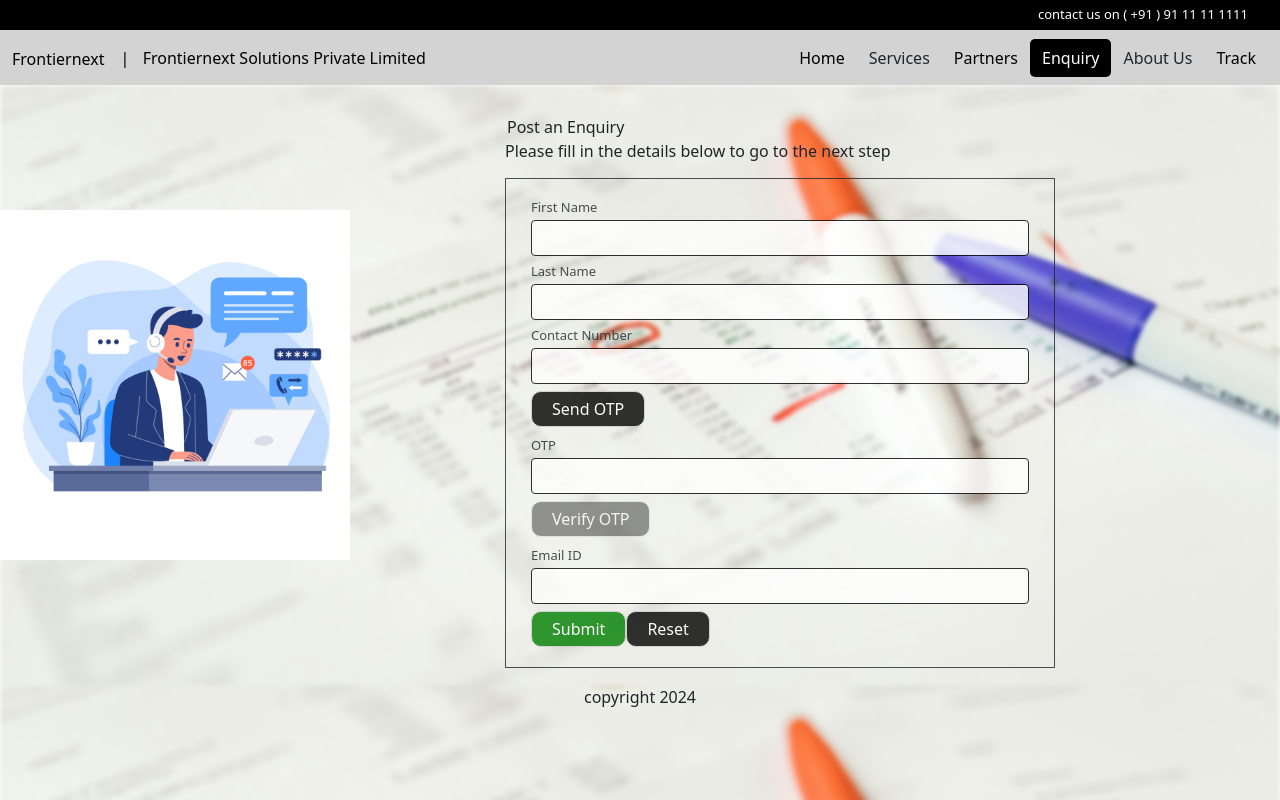
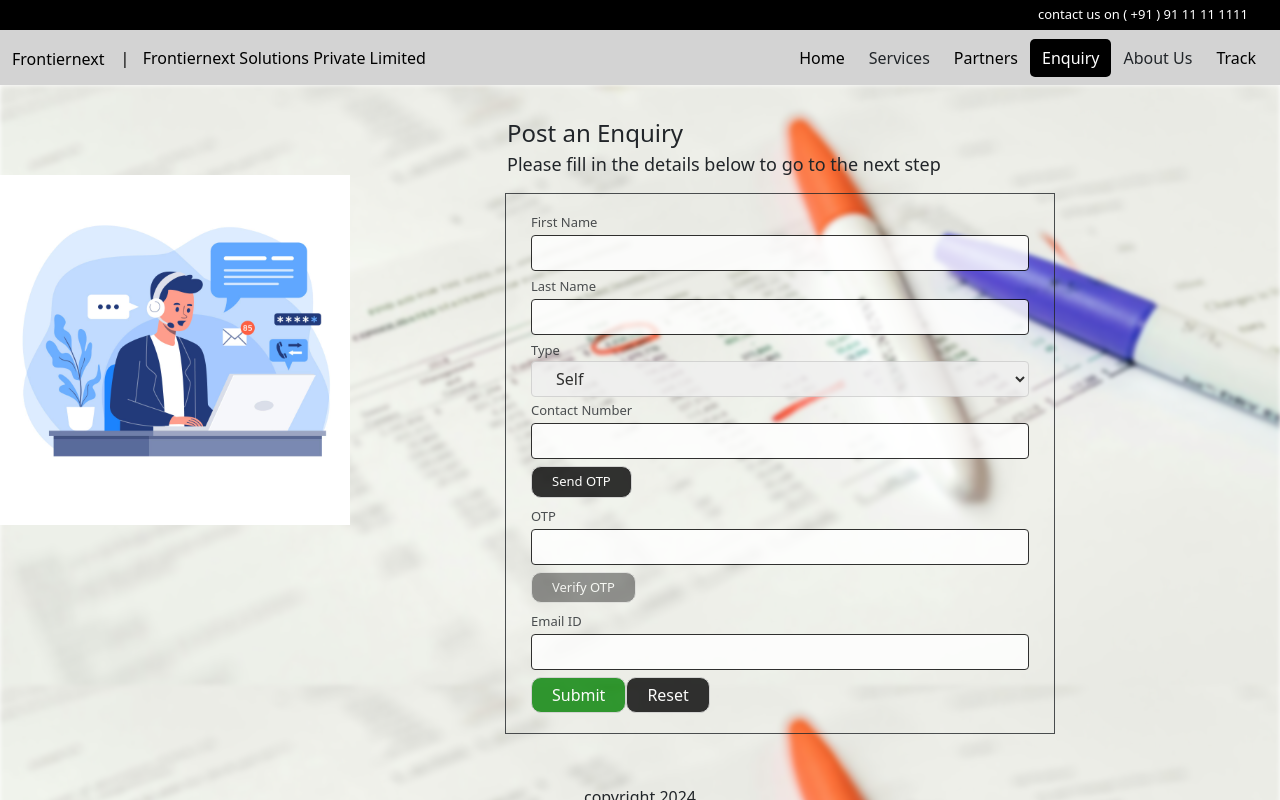
Before and after one commit to Nilesh-Kolhe/Projects, a React (Create React App) app in the folder fintech-portal-client/: page /enquiry in a window 1280 px wide. Built offline with nearby package versions, Linux system fonts and the light colour scheme.

Commit message:
Added Enquiry Submitted Dialog

```diff
--- a/fintech-portal-client/src/pages/Enquiry.css
+++ b/fintech-portal-client/src/pages/Enquiry.css
@@ -1,7 +1,8 @@
 input[type=text],
 [type=submit],
 [type=radio],
-[type=email] {
+[type=email],
+select {
     width: 100%;
     padding: 5px 20px;
     margin: 2px 0;
@@ -27,7 +28,7 @@ input[type=submit]:hover {
 }
 
 #enquire {
-    background-color: '#FFF';
+    /* background-color: #FFF; */
     opacity: 80%;
     margin: 15px 0px;
     padding: 15px 25px;
@@ -47,21 +48,21 @@ input[type=submit]:hover {
     border: solid 1px;
 }
 
-#head {
-    font-size: 'x-large';
+.head {
+    font-size: x-large;
     font-weight: 500;
     padding: 0px 2px;
 }
 
-#sub-head {
-    font-size: 'large';
+.sub-head {
+    font-size: large;
     font-weight: 200;
-    padding: '0px 2px';
+    padding: 0px 2px;
 }
 
 #call-img-container {
     display: flex;
-    align-items: center;
+    margin-top: 90px;
 }
 
 @media only screen and (min-width : 320px) and (max-width : 768px) {
@@ -75,12 +76,12 @@ input[type=submit]:hover {
         padding: 15px 15px;
     }
 
-    #head {
+    .head {
         padding: 0px 10px;
     }
 
-    #sub-head {
-        font-size: 'medium';
+    .sub-head {
+        font-size: medium;
         padding: 0px 10px;
     }
 }
--- a/fintech-portal-client/src/pages/Enquiry.js
+++ b/fintech-portal-client/src/pages/Enquiry.js
@@ -9,10 +9,12 @@ import Button from '../ui-components/Button';
 const Enquiry = () => {
     let fnameRef = useRef();
     let lnameRef = useRef();
+    let typeRef = useRef();
     let contactRef = useRef();
     let emailRef = useRef();
     let otpRef = useRef();
-    let details = {};
+
+    const [isEnquiryReceived, setIsEnquiryReceived] = useState(false);
 
     const [isOtpDisabled, setIsOtpDisabled] = useState({
         isSendOtpDisabled: false,
@@ -25,9 +27,7 @@ const Enquiry = () => {
     });
 
     const sendOTP = (event) => {
-        // event.preventDefault();
-
-        axios.post(`${process.env.REACT_APP_FINTECH_SERVER_URL}/sendOTP`, {
+        axios.post(`${process.env.REACT_APP_FINTECH_SERVER_URL}/otp/send`, {
             countryCode: '+91',
             phoneNumber: contactRef.current.value
         })
@@ -50,8 +50,7 @@ const Enquiry = () => {
     }
 
     const verifyOTP = (event) => {
-        // event.preventDefault();
-        axios.post(`${process.env.REACT_APP_FINTECH_SERVER_URL}/verifyOTP`, {
+        axios.post(`${process.env.REACT_APP_FINTECH_SERVER_URL}/otp/verify`, {
             countryCode: '+91',
             phoneNumber: contactRef.current.value,
             otp: otpRef.current.value
@@ -67,29 +66,34 @@ const Enquiry = () => {
     }
 
     const handleSubmit = (event) => {
-        event.preventDefault();
-        details = {
+        axios.post(`${process.env.REACT_APP_FINTECH_SERVER_URL}/submitEnquiry`, {
             firstName: fnameRef.current.value,
             lastName: lnameRef.current.value,
+            type: typeRef.current.value,
             contact: contactRef.current.value,
             email: emailRef.current.value
-        }
-        console.log('Form Submitted with Values: ', details);
+        })
+            .then(response => {
+                console.log('Save Enquiry Response: ', response);
+                setIsEnquiryReceived(true);
+            })
+            .catch(error => console.error(error));
     }
 
     return (
         <>
-            <div style={{ display: 'flex', columnGap: '155px', height: '600px', width: '100%' }}>
+            <div style={{ display: 'flex', columnGap: '155px', height: '700px', width: '100%' }}>
                 <div style={{ position: 'absolute', width: '100%', height: '100%', backgroundImage: `url(${contact})`, filter: 'blur(2px)', zIndex: '-1' }}>
                 </div>
                 <div id='call-img-container'>
                     <img src={call} style={{ height: '350px', width: '350px' }} />
                 </div>
+                {!isEnquiryReceived ? <>
                     <div style={{ marginTop: '30px' }}>
-                    <span id='head'>Post an Enquiry</span>
+                        <span className='head'>Post an Enquiry</span>
                         <br />
-                    <span id='sub-head' >Please fill in the details  below to go to the next step</span>
-                    <form id='enquire' onSubmit={handleSubmit} name='Enquire Now'>
+                        <span className='sub-head' >Please fill in the details  below to go to the next step</span>
+                        <form id='enquire' name='Enquire Now'>
                             <div className="form-group">
                                 <label className="heading" for="fname">First Name</label>
                                 <input ref={fnameRef} type="text" id="fname" name="firstname" />
@@ -101,16 +105,24 @@ const Enquiry = () => {
                             </div>
 
                             <div className="form-group">
+                                <label className="heading" for="type">Type</label>
+                                <select id='enquiry-type' ref={typeRef}>
+                                    <option value="self">Self</option>
+                                    <option value="other">Other</option>
+                                </select>
+                            </div>
+
+                            <div className="form-group">
                                 <label className="heading" for="contact">Contact Number</label>
                                 <input ref={contactRef} type="text" id="contact" name="contact" />
-                            <Button disabled={isOtpDisabled.isSendOtpDisabled} onClick={sendOTP} >Send OTP</Button>
+                                <Button disabled={isOtpDisabled.isSendOtpDisabled} onClick={sendOTP} style={{ fontSize: 'small' }} >Send OTP</Button>
                                 <label className='message'> {otpMessage.sendOtp} </label>
                             </div>
 
                             <div className="form-group">
                                 <label className="heading" for="otp">OTP</label>
                                 <input ref={otpRef} type="text" id="otp" name="otp" />
-                            <Button disabled={!isOtpDisabled.isSendOtpDisabled || isOtpDisabled.isVerifyOtpDisabled} onClick={verifyOTP} >Verify OTP</Button>
+                                <Button disabled={!isOtpDisabled.isSendOtpDisabled || isOtpDisabled.isVerifyOtpDisabled} onClick={verifyOTP} style={{ fontSize: 'small' }} >Verify OTP</Button>
                                 <label className='message'> {otpMessage.verifyOtp} </label>
                             </div>
 
@@ -118,10 +130,21 @@ const Enquiry = () => {
                                 <label className="heading" for="email">Email ID</label>
                                 <input ref={emailRef} type="email" id="email" name="email" />
                             </div>
-                        <Button bg="green"> Submit </Button>
+
+                            <Button type='button' bg="green" onClick={handleSubmit}> Submit </Button>
                             <Button> Reset </Button>
+
                         </form>
                     </div>
+                </> : <>
+                    <div style={{ marginTop: '170px' }}>
+                        <div style={{ display: 'flex', flexDirection: 'column', backgroundColor: 'lightgrey', width: '100%', padding: '30px 30px', opacity: '80%' }}>
+                            <span className='head' style={{ fontSize: 'xx-large' }}> Enquiry Received ! </span>
+                            <span className='sub-head' style={{ fontSize: 'x-large' }}> Our team will get back to you shortly. </span>
+                            <Button type='button' bg='green' onClick={() => setIsEnquiryReceived(false)} style={{ fontSize: 'large', width: '250px' }}> Submit Another Enquiry </Button>
+                        </div>
+                    </div>
+                </>}
             </div>
             <div>
                 <Footer />
```
Also changed, not shown: 2 other files (tests, documents, lock files or other folders). Lines whose indentation alone changed are shown as unchanged.
